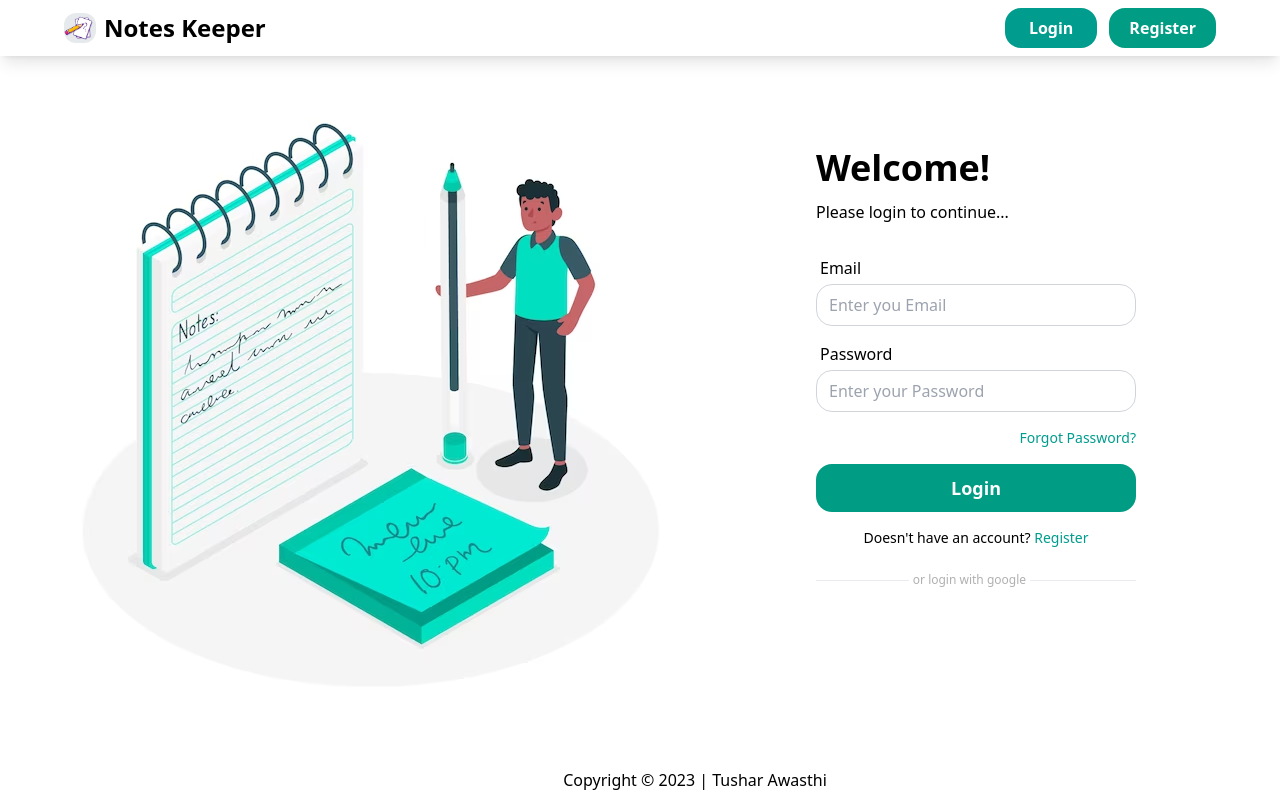
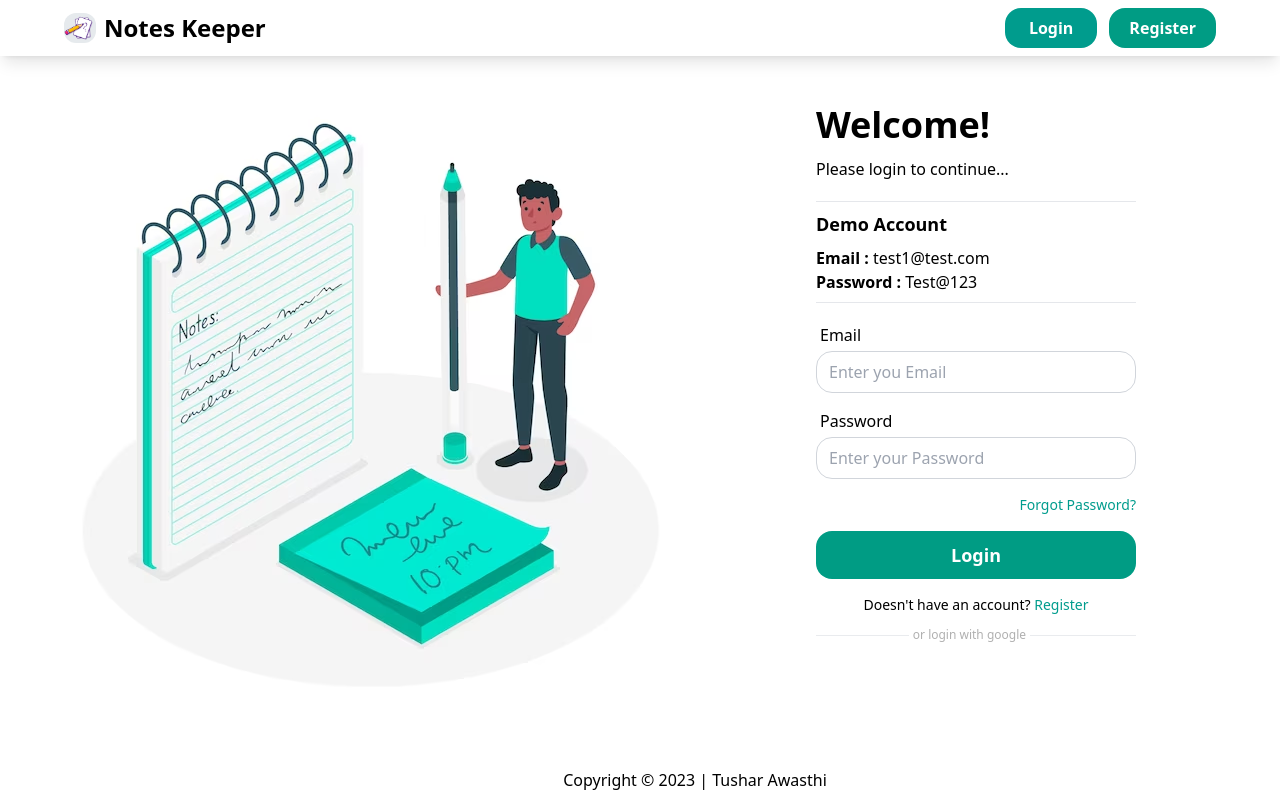
Before and after one commit to TusharA18/Notes-Keeper-App, a React (Vite) app in the folder client/: page /login in a window 1280 px wide. Built offline with nearby package versions, Linux system fonts and the light colour scheme; no server answers.

Commit message:
feat - client and server deployment configurations

```diff
--- a/client/src/components/Home.jsx
+++ b/client/src/components/Home.jsx
@@ -107,8 +107,12 @@ const Home = () => {
                            })
                            .filter(
                               (note) =>
-                                 note.title.includes(searchText) ||
-                                 note.description.includes(searchText)
+                                 note.title
+                                    .toLowerCase()
+                                    .includes(searchText.toLowerCase()) ||
+                                 note.description
+                                    .toLowerCase()
+                                    .includes(searchText.toLowerCase())
                            )
                            .map((note) => <Note key={note._id} note={note} />)
                      )}
--- a/client/src/components/Login.jsx
+++ b/client/src/components/Login.jsx
@@ -103,10 +103,23 @@ const Login = () => {
             <div className="hidden lg:block">
                <img src="/images/login-page.avif" alt="" />
             </div>
-            <div className="md:px-20 py-10 space-y-8">
+            <div className="md:px-20 py-10 space-y-5">
                <div className="space-y-3">
                   <h1 className="text-4xl font-semibold">Welcome!</h1>
                   <p className="text-[16px]">Please login to continue...</p>
+               </div>
+               <div className="space-y-2">
+                  <hr />
+                  <h1 className="text-lg font-bold">Demo Account</h1>
+                  <div>
+                     <p>
+                        <b>Email :</b> test1@test.com
+                     </p>
+                     <p>
+                        <b>Password :</b> Test@123
+                     </p>
+                  </div>
+                  <hr />
                </div>
                <form className="space-y-4 w-80" onSubmit={handleSubmit}>
                   <div className="space-y-1">
--- a/client/src/components/Note.jsx
+++ b/client/src/components/Note.jsx
@@ -18,20 +18,20 @@ const Note = ({ note }) => {
          onClick={handleClick}
          className="w-[17rem] 3xl:w-[19rem] h-60 border-2 border-gray-500 shadow-xl rounded-lg p-5 space-y-3 overflow-hidden flex flex-col justify-between cursor-pointer transition-all hover:-translate-y-2"
       >
-         <div className="overflow-hidden space-y-3">
+         <div className="overflow-hidden space-y-2">
             <h1 className="h-7 text-xl text-[#009d84] font-semibold whitespace-nowrap">
                {note.title ? note.title : "Title not available"}
             </h1>
             <hr className="bg-gray-300" />
          </div>
          <div className="overflow-hidden">
-            <p className="h-24 break-words">
+            <p className="h-[7.5rem] break-words">
                {note.description
                   ? parse(note.description.replace(/\n/g, "<br/>"))
                   : "Description not available"}
             </p>
          </div>
-         <div className="flex justify-end">
+         <div className="flex justify-end !m-0">
             <p className="text-sm text-gray-500">
                {note.date ? formatDate(note.date) : "Date not available"}
             </p>
```
Also changed, not shown: client/vercel.json (added), 1 other file (tests, documents, lock files or other folders).
